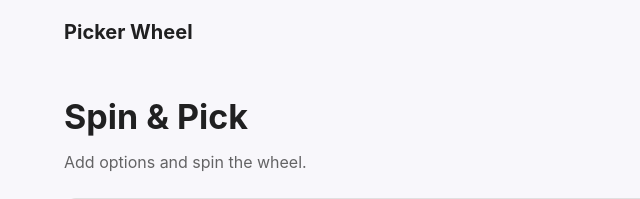
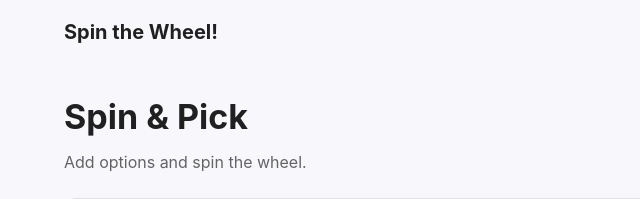
Before and after one commit to BryanWooCH/wheeler, a Gatsby site: page / in a window 1280 px wide. Shown: the top 199 px of the page, 0-640 px from the left. Built offline with nearby package versions, Linux system fonts and the light colour scheme; Gatsby itself is replaced by a stand-in of ours.

```diff
--- a/src/components/Header.tsx
+++ b/src/components/Header.tsx
@@ -7,7 +7,7 @@
       <Container maxWidth="lg">
         <Toolbar disableGutters sx={{ minHeight: 72 }}>
           <Typography variant="h6" component="h1" fontWeight={700}>
-            Picker Wheel
+            Spin the Wheel!
           </Typography>
         </Toolbar>
       </Container>
--- a/src/pages/index.tsx
+++ b/src/pages/index.tsx
@@ -75,4 +75,4 @@
 
 export default IndexPage;
 
-export const Head: HeadFC = () => <title>Picker Wheel</title>;
+export const Head: HeadFC = () => <title>Spin & Pick</title>;
```
